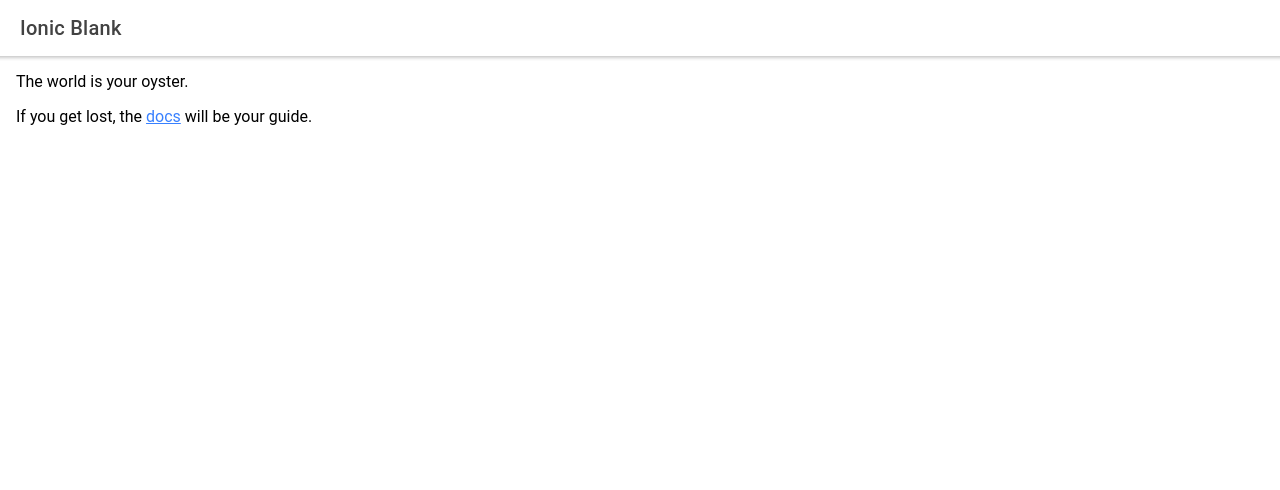
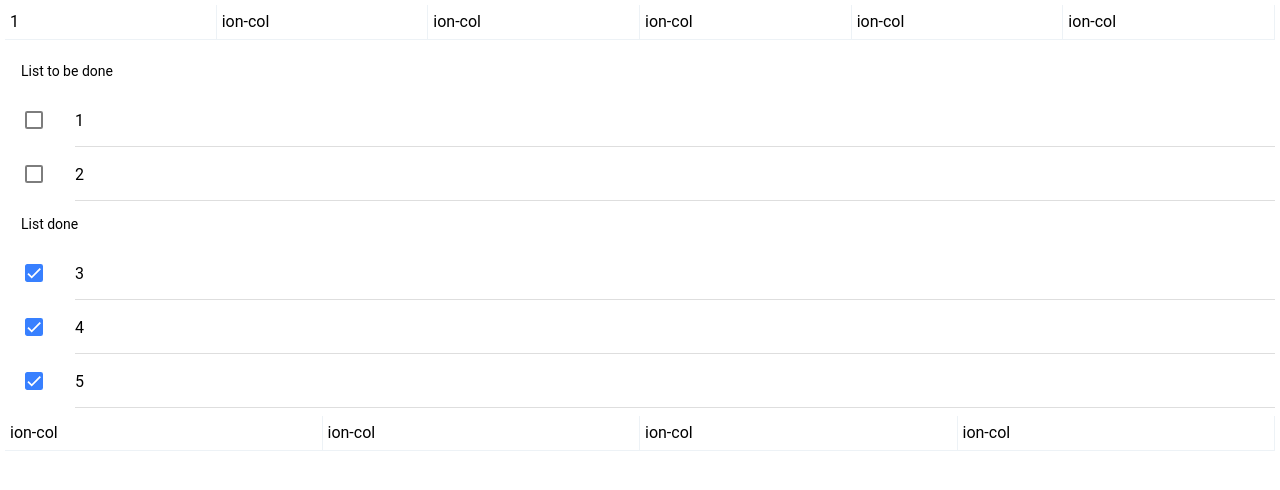
Before and after one commit to erados/2020_Kokathon_Gong_Ple, a React (Create React App) app: page /home in a window 1280 px wide. Shown: the top 490 px of the page. Built offline with nearby package versions, Linux system fonts and the light colour scheme.

Commit message:
initial commit

```diff
--- a/src/App.tsx
+++ b/src/App.tsx
@@ -22,6 +22,7 @@
 
 /* Theme variables */
 import './theme/variables.css';
+import ListExample from "./pages/ToDoList";
 
 const App: React.FC = () => (
   <IonApp>
--- a/src/index.tsx
+++ b/src/index.tsx
@@ -5,7 +5,4 @@
 
 ReactDOM.render(<App />, document.getElementById('root'));
 
-// If you want your app to work offline and load faster, you can change
-// unregister() to register() below. Note this comes with some pitfalls.
-// Learn more about service workers: https://bit.ly/CRA-PWA
 serviceWorker.unregister();
--- /dev/null
+++ b/src/pages/Calendar.css
@@ -0,0 +1,6 @@
+ion-col {
+    border-color: #edf2f6;
+    border-style: solid;
+    border-width: 0 1px 1px 0;
+    line-height: 1.5;
+}
--- /dev/null
+++ b/src/pages/Calendar.tsx
@@ -0,0 +1,75 @@
+import {
+    IonCol, IonContent, IonGrid,
+    IonList, IonListHeader, IonRow,
+} from '@ionic/react';
+import React, {Component} from 'react';
+
+import ToDoList from './ToDoList';
+import './Calendar.css';
+
+class Calendar extends Component {
+    state: any = {
+        data:
+            [{id: 1, name: "1", checked: false}, {id: 2, name: "2", checked: false}, {id: 3, name: "3", checked: true}, {id: 4, name: "4", checked: true}, {id: 5, name: "5", checked: true}]
+    };
+
+    date = new Date();
+    firstDay = new Date(this.date.getFullYear(), this.date.getMonth(), 1).getDate();
+    lastDay = new Date(this.date.getFullYear(), this.date.getMonth() + 1, 0).getDate();
+    offset = this.date.getDay();
+
+    constructor(props: any) {
+        super(props);
+    }
+
+    onCheckedChange(id: number, checked: boolean) {
+        this.setState({
+            data: this.state.data.map((obj: any) => obj.id == id ? {
+                id: obj.id,
+                name: obj.name,
+                checked: !checked
+            } : obj)
+        });
+    }
+
+    render() {
+        return (
+            <IonContent>
+                <IonGrid>
+                    <IonRow>
+                        <IonCol>{this.firstDay}</IonCol>
+                        <IonCol>ion-col</IonCol>
+                        <IonCol>ion-col</IonCol>
+                        <IonCol>ion-col</IonCol>
+                        <IonCol>ion-col</IonCol>
+                        <IonCol>ion-col</IonCol>
+                    </IonRow>
+                    <IonList>
+                        <IonListHeader>List to be done</IonListHeader>
+                        {this.state.data.map((obj: any, idx: number) => {
+                            if (!obj.checked)
+                                return <ToDoList callB={this.onCheckedChange.bind(this)} key={obj.id} id={obj.id}
+                                                 name={obj.name}
+                                                 checked={obj.checked}/>
+                        })}
+                        <IonListHeader>List done</IonListHeader>
+                        {this.state.data.map((obj: any, idx: number) => {
+                            if (obj.checked)
+                                return <ToDoList callB={this.onCheckedChange.bind(this)} key={obj.id} id={obj.id}
+                                                 name={obj.name}
+                                                 checked={obj.checked}/>
+                        })}
+                    </IonList>
+                    <IonRow>
+                        <IonCol>ion-col</IonCol>
+                        <IonCol>ion-col</IonCol>
+                        <IonCol>ion-col</IonCol>
+                        <IonCol>ion-col</IonCol>
+                    </IonRow>
+                </IonGrid>
+            </IonContent>
+        );
+    }
+}
+
+export default Calendar;
--- a/src/pages/Home.tsx
+++ b/src/pages/Home.tsx
@@ -1,26 +1,20 @@
-import { IonContent, IonHeader, IonPage, IonTitle, IonToolbar } from '@ionic/react';
-import React from 'react';
+import {
+    IonList, IonListHeader,
+} from '@ionic/react';
+import React, {Component} from 'react';
 
-const Home: React.FC = () => {
-  return (
-    <IonPage>
-      <IonHeader>
-        <IonToolbar>
-          <IonTitle>Ionic Blank</IonTitle>
-        </IonToolbar>
-      </IonHeader>
-      <IonContent className="ion-padding">
-        The world is your oyster.
-        <p>
-          If you get lost, the{' '}
-          <a target="_blank" rel="noopener noreferrer" href="https://ionicframework.com/docs/">
-            docs
-          </a>{' '}
-          will be your guide.
-        </p>
-      </IonContent>
-    </IonPage>
-  );
-};
+import Calendar from './Calendar';
+
+class Home extends Component {
+
+    constructor(props: any) {
+        super(props);
+    }
+    render() {
+        return (
+            <Calendar/>
+        );
+    }
+}
 
 export default Home;
--- /dev/null
+++ b/src/pages/ToDoList.tsx
@@ -0,0 +1,30 @@
+import React, {Component} from 'react';
+import {
+    IonItem,
+    IonLabel,
+    IonCheckbox
+} from '@ionic/react';
+
+interface Props {
+    name: string;
+    checked: boolean;
+    callB: any;
+    id: number;
+}
+
+class ToDoList extends Component<Props> {
+
+    constructor(props: any) {
+        super(props);
+    }
+
+    render() {
+        return <IonItem>
+            <IonLabel>{this.props.name}</IonLabel>
+            <IonCheckbox slot="start" onClick={this.props.callB.bind(this, this.props.id, this.props.checked)}
+                         checked={this.props.checked}/>
+        </IonItem>
+    }
+}
+
+export default ToDoList;
```
Also changed, not shown: src/pages/test.tsx (added, +57 -0 lines).
